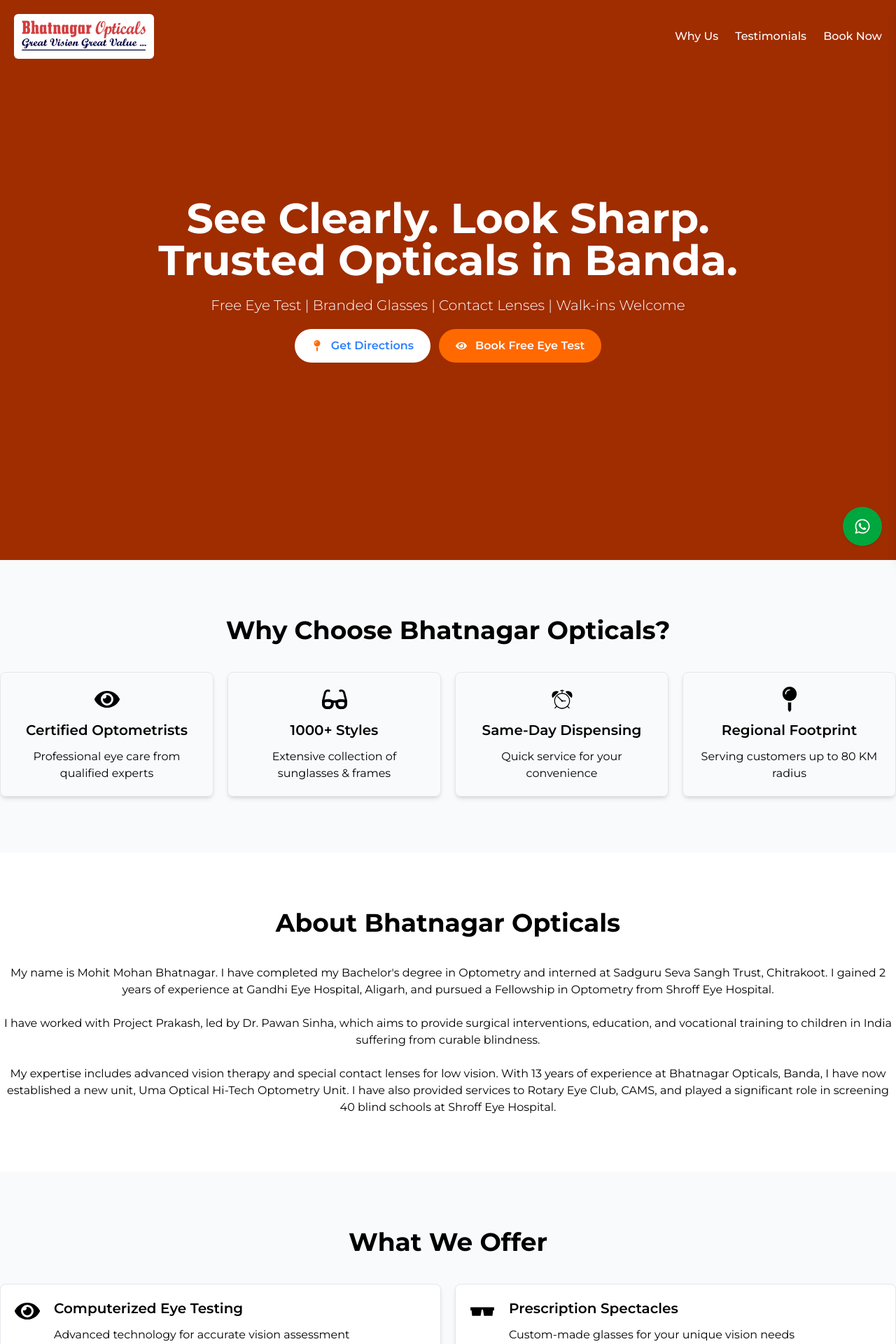
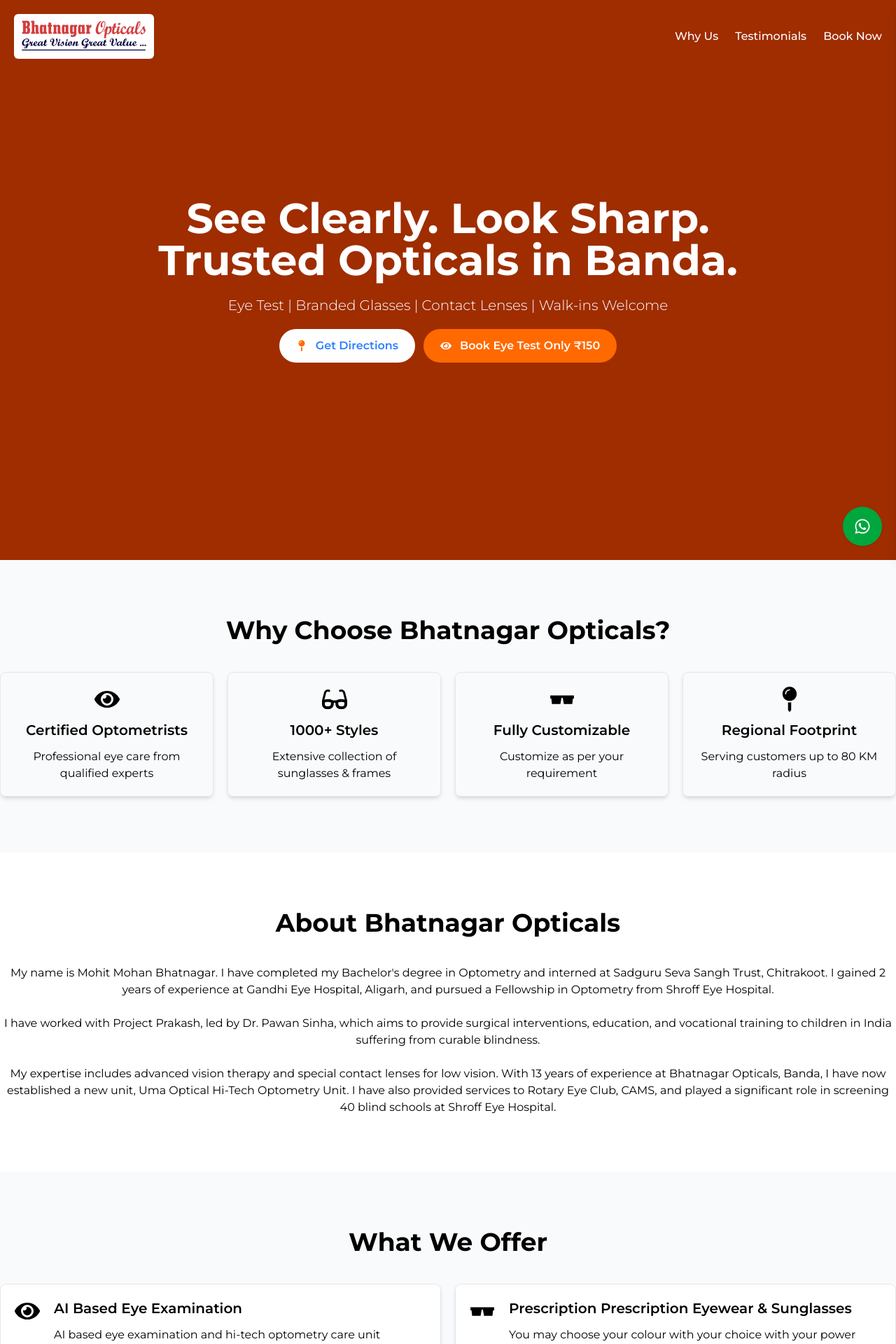
Before and after one commit to c9sid/Bhatnagar-Opticals, a Next.js app: page / in a window 1280 px wide. Shown: the top 1920 px of the page at 70% size. Built offline with nearby package versions, Linux system fonts and the light colour scheme.

Commit message:
Client Changes

```diff
--- a/components/Footer.jsx
+++ b/components/Footer.jsx
@@ -19,7 +19,7 @@
                     <h3 className="text-xl md:text-2xl font-bold mb-2">Contact Us</h3>
                     <div className="flex flex-col space-y-2">
                         <p className="inline-flex gap-3 items-center"><HiOutlineLocationMarker className="text-orange-500 text-xl" /><a href="https://maps.google.com/">Banda, Uttar Pradesh</a></p>
-                        <p className="inline-flex gap-3 items-center"><HiOutlinePhone className="text-orange-500 text-xl" /><a href="tel:+919876543210">+91 98765 43210</a></p>
+                        <p className="inline-flex gap-3 items-center"><HiOutlinePhone className="text-orange-500 text-xl" /><a href="tel:+919919302774">+91 9919302774</a></p>
                     </div>
                 </div>
 
@@ -27,10 +27,10 @@
                 <div className="flex flex-col gap-3">
                     <h3 className="text-xl md:text-2xl font-semibold mb-2">Hours</h3>
                     <p>
-                        Monday - Saturday: 10 AM - 7 PM
+                        Wednesday - Monday: 10 AM - 8:30 PM
                     </p>
                     <p>
-                        Sunday: 11 AM - 5 PM
+                        Tuesday - Closed
                     </p>
                 </div>
             </div>
--- a/components/Hero.jsx
+++ b/components/Hero.jsx
@@ -10,7 +10,7 @@
                     <h2 className='text-4xl md:text-6xl text-white font-bold text-center'>See Clearly. Look Sharp. Trusted Opticals in Banda.</h2>
                 </div>
                 <div className="paragraph px-16 md:px-0">
-                    <p className='text-white font-light text-sm md:text-xl text-center'>Free Eye Test | Branded Glasses | Contact Lenses | Walk-ins Welcome</p>
+                    <p className='text-white font-light text-sm md:text-xl text-center'>Eye Test | Branded Glasses | Contact Lenses | Walk-ins Welcome</p>
                 </div>
                 <div className="buttons px-5 flex flex-col md:flex md:flex-row gap-3 w-full justify-center">
                     <Link href={'#find-us'} className='flex items-center justify-center gap-3 px-6 py-3 rounded-full bg-white hover:bg-blue-100 active:bg-blue-100 active:scale-95 text-blue-500 font-semibold transition-all duration-300'>
@@ -19,7 +19,7 @@
                         </span>
                         <p>Get Directions</p>
                     </Link>
-                    <Link href={'#book-now'} className='inline-flex items-center justify-center gap-3 px-6 py-3 rounded-full bg-orange-500 hover:bg-orange-600 active:scale-95 active:bg-orange-600 text-white font-semibold transition-all duration-300'><span><FaEye /></span><p>Book Free Eye Test</p></Link>
+                    <Link href={'#book-now'} className='inline-flex items-center justify-center gap-3 px-6 py-3 rounded-full bg-orange-500 hover:bg-orange-600 active:scale-95 active:bg-orange-600 text-white font-semibold transition-all duration-300'><span><FaEye /></span><p>Book Eye Test Only ₹150</p></Link>
                 </div>
             </div>
         </section>
--- a/components/WhatWeOffer.jsx
+++ b/components/WhatWeOffer.jsx
@@ -6,14 +6,14 @@
     {
         id: 1,
         icon: <FaEye />,
-        title: "Computerized Eye Testing",
-        desc: "Advanced technology for accurate vision assessment",
+        title: "AI Based Eye Examination",
+        desc: "AI based eye examination and hi-tech optometry care unit",
     },
     {
         id: 2,
         icon: <IoGlassesSharp />,
-        title: "Prescription Spectacles",
-        desc: "Custom-made glasses for your unique vision needs",
+        title: "Prescription Prescription Eyewear & Sunglasses",
+        desc: "You may choose your colour with your choice with your power",
     },
     {
         id: 3,
--- a/components/WhyChooseUs.jsx
+++ b/components/WhyChooseUs.jsx
@@ -1,6 +1,6 @@
 import React from 'react'
 import { FaEye, FaGlasses, FaMapPin } from 'react-icons/fa'
-import { GiAlarmClock } from "react-icons/gi";
+import { IoGlassesSharp } from 'react-icons/io5';
 
 const cardData = [
     {
@@ -17,9 +17,9 @@
     },
     {
         id: 3,
-        icon: <GiAlarmClock />,
-        title: "Same-Day Dispensing",
-        desc: "Quick service for your convenience",
+        icon: <IoGlassesSharp />,
+        title: "Fully Customizable",
+        desc: "Customize as per your requirement",
     },
     {
         id: 4,
```
